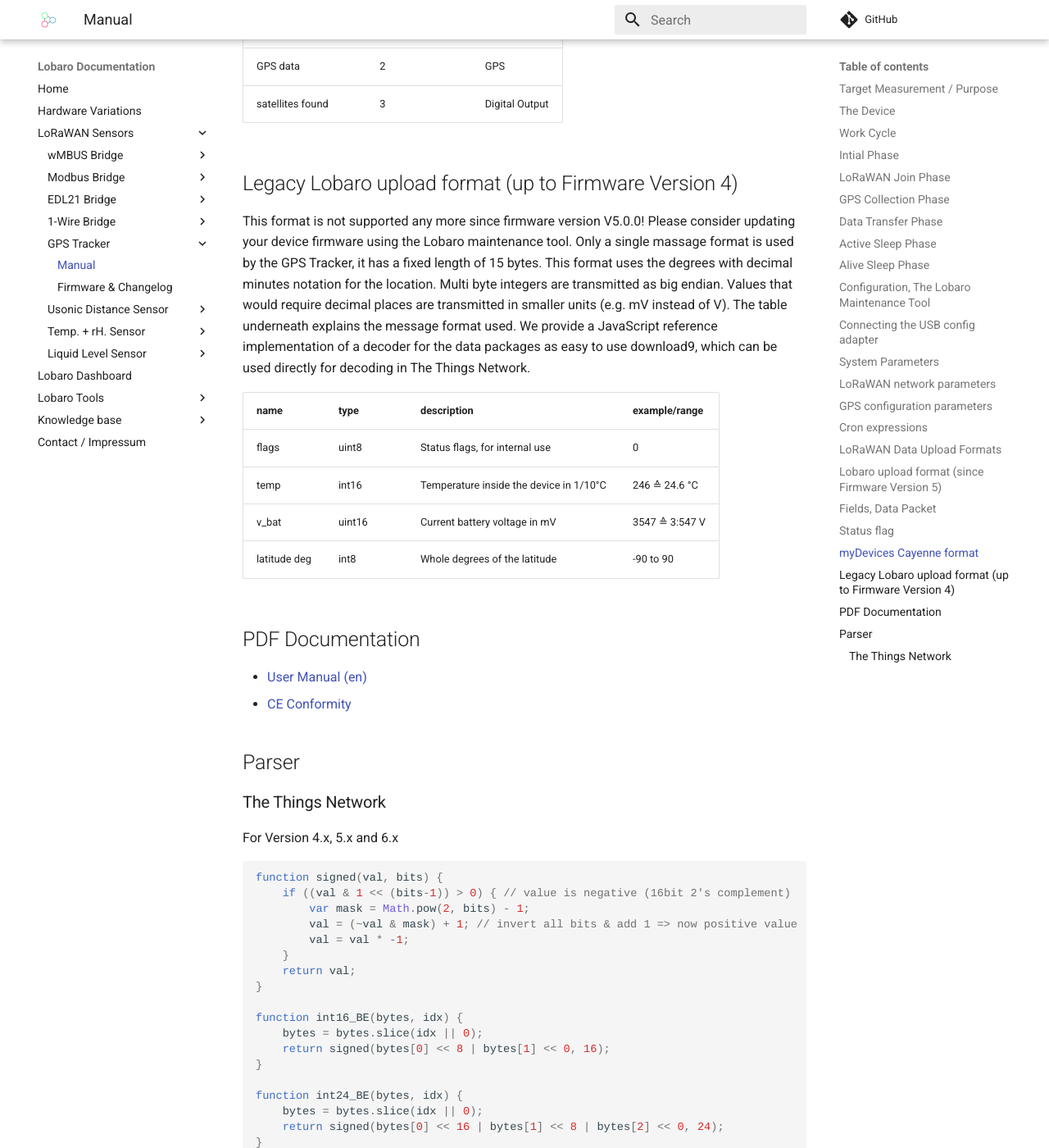
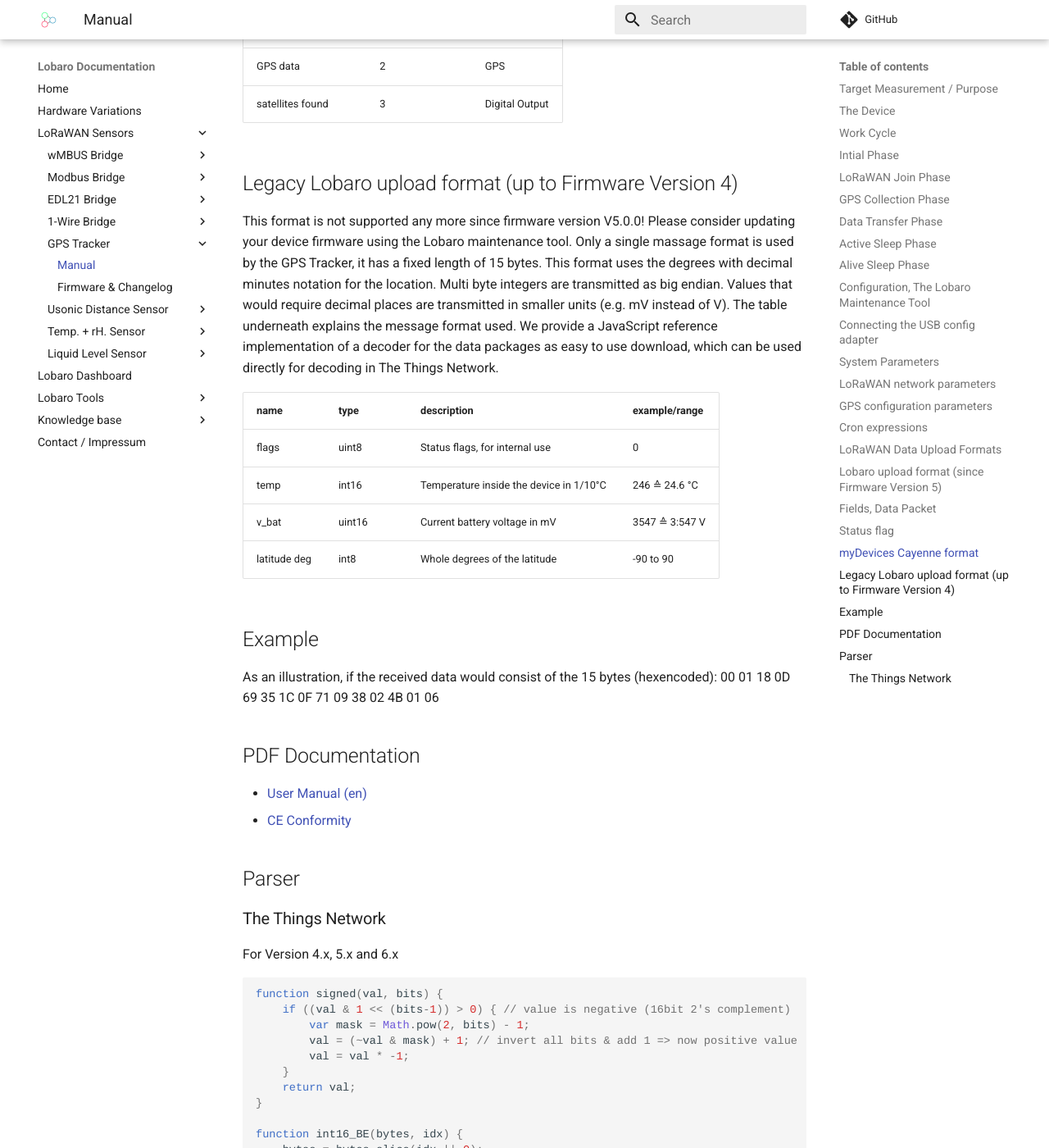
Before and after one commit to Lobaro/docs, an MkDocs documentation site: the page built from docs/lorawan-sensors/gps-lorawan/index.md, in a window 1280 px wide and 1400 px high, scrolled down 9822 px. Shown: the whole window at 82% size. Built offline with MkDocs 1.6.1 and Material for MkDocs 9.7.7, drawn with Linux system fonts in a browser that asks for light colours; a script that is not in the unit is left out; comment, search, counter and statistics services are not loaded.

```diff
--- a/docs/lorawan-sensors/gps-lorawan/index.md
+++ b/docs/lorawan-sensors/gps-lorawan/index.md
@@ -287,7 +287,7 @@
 Multi byte integers are transmitted as big endian. Values that would require decimal places
 are transmitted in smaller units (e.g. mV instead of V).
 The table underneath explains the message format used. We provide a JavaScript reference
-implementation of a decoder for the data packages as easy to use download9, which can be
+implementation of a decoder for the data packages as easy to use download, which can be
 used directly for decoding in The Things Network.
 
 
@@ -297,6 +297,12 @@
 |temp|int16|Temperature inside the device in 1/10°C|246 ≙ 24.6 °C|
 |v_bat|uint16|Current battery voltage in mV|3547 ≙ 3:547 V|
 |latitude deg|int8|Whole degrees of the latitude|-90 to 90|
+
+##Example
+
+As an illustration, if the received data would consist of the 15 bytes (hexencoded):
+00 01 18 0D 69 35 1C 0F 71 09 38 02 4B 01 06
+
 
 ## PDF Documentation
 * [User Manual (en)](files/lorawan-gps-tracker_en.pdf)
```
